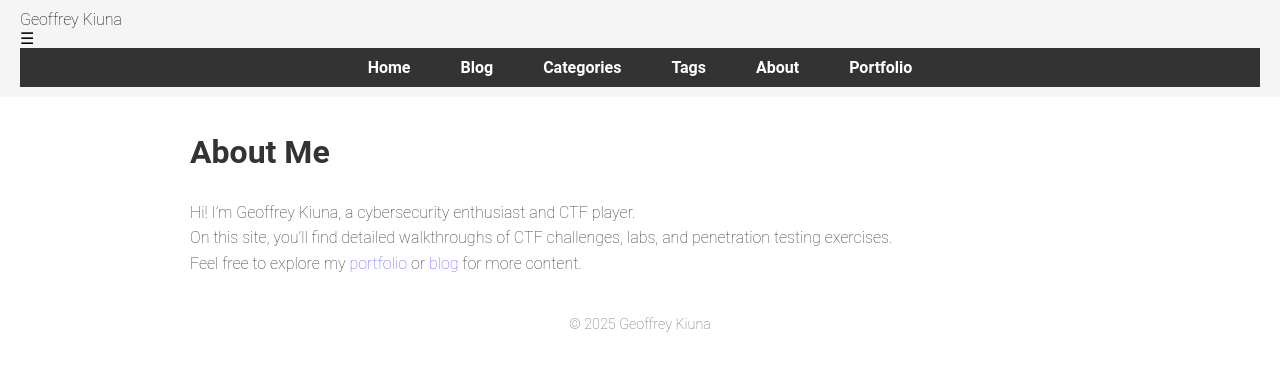
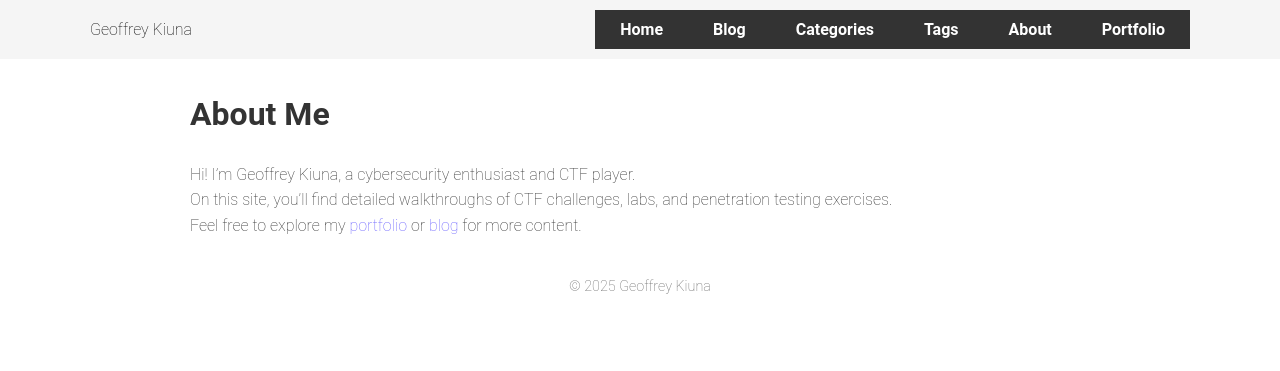
Before and after one commit to KiunaJeff/KiunaJeff.github.io, a Jekyll site: the page built from about/about/index.md, in a window 1280 px wide. Shown: the top 371 px of the page. Built offline with Jekyll 4.4.1, drawn with Linux system fonts in a browser that asks for light colours.

Commit message:
Update CSS for site styling

```diff
--- a/assets/css/style.css
+++ b/assets/css/style.css
@@ -193,3 +193,38 @@
   transform: translateY(-3px);
   box-shadow: 0 6px 12px rgba(0,0,0,0.15);
 }
+
+.nav-container {
+  display: flex;
+  justify-content: space-between;
+  align-items: center;
+  max-width: 1100px;
+  margin: auto;
+  padding: 0 15px;
+}
+
+.hamburger {
+  display: none;
+  font-size: 28px;
+  cursor: pointer;
+  color: #fff;
+}
+
+/* Mobile view */
+@media (max-width: 768px) {
+  #nav-links {
+    display: none;
+    flex-direction: column;
+    background-color: #1e1e2f;
+    width: 100%;
+  }
+
+  #nav-links li {
+    text-align: center;
+    padding: 12px 0;
+  }
+
+  .hamburger {
+    display: block;
+  }
+}
```
